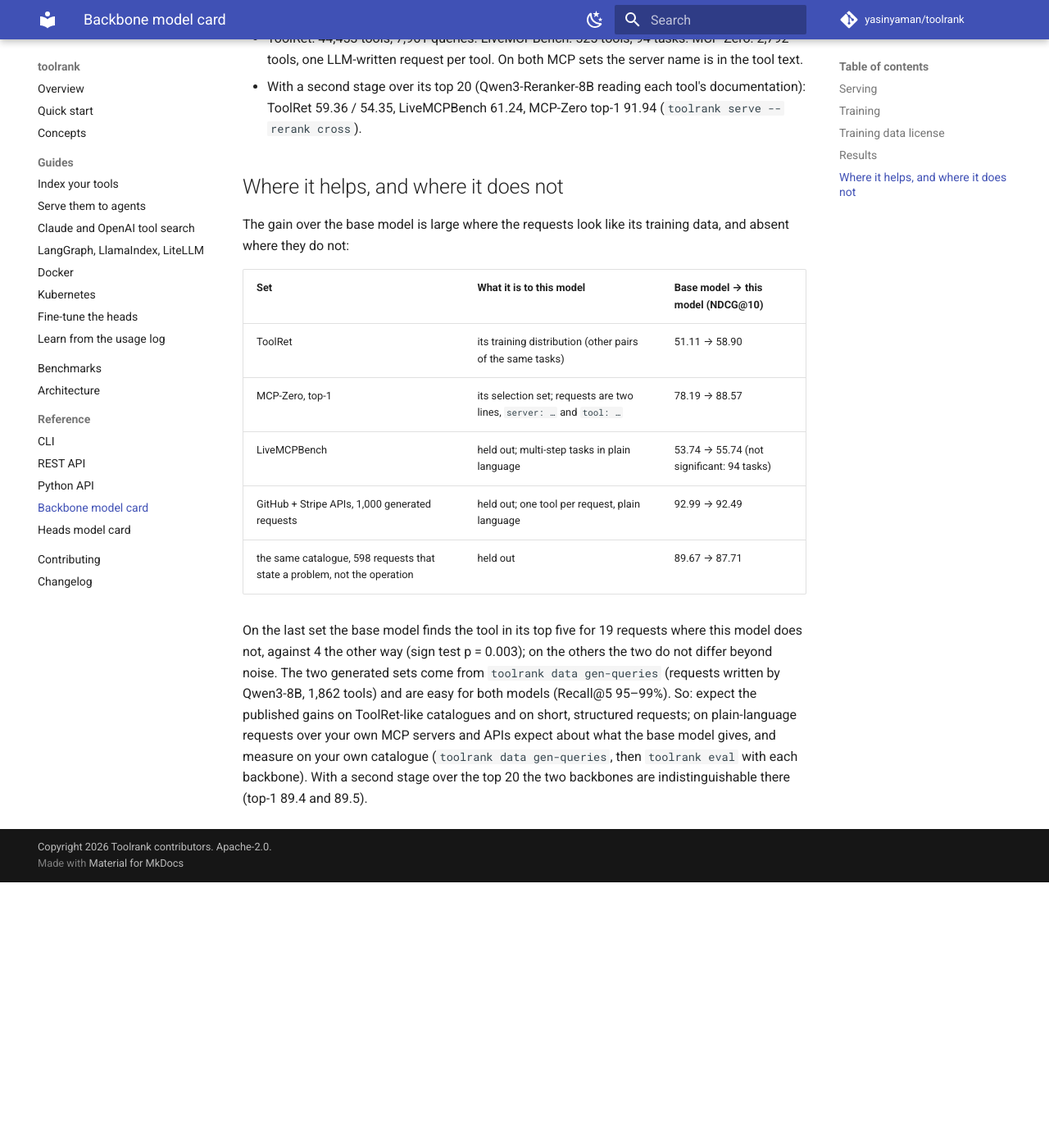
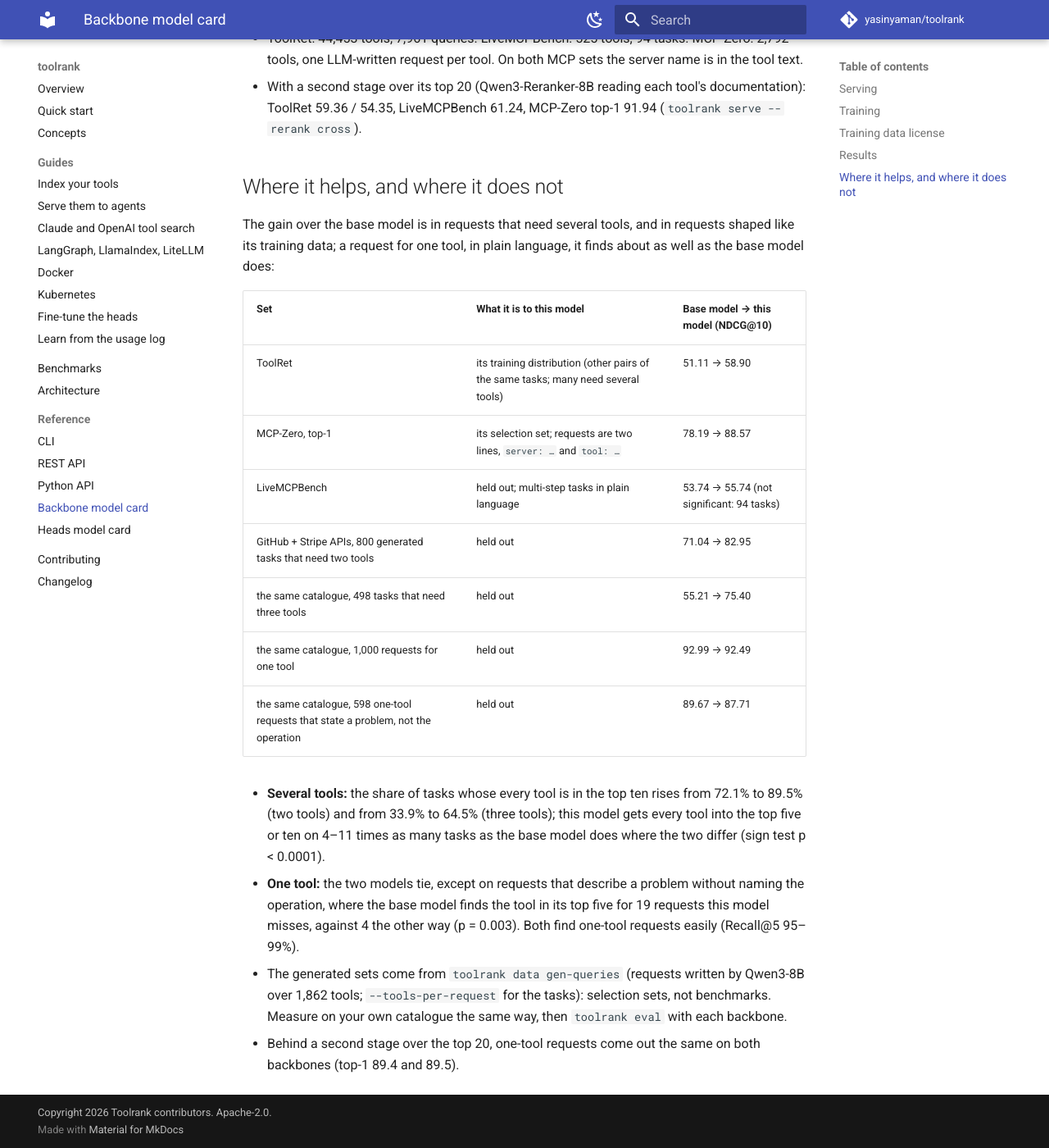
Before and after one commit to yasinyaman/toolrank, an MkDocs documentation site: the page built from docs/backbone/MODEL_CARD.md, in a window 1280 px wide and 1400 px high, scrolled down 2226 px. Shown: the whole window at 82% size. Built offline with MkDocs 1.6.1 and Material for MkDocs 9.7.7, drawn with Linux system fonts in a browser that asks for light colours; comment, search, counter and statistics services are not loaded; before the commit the page ends 3302 px from its top, so only the background shows below that.

Commit message:
faz-2/w7: the LoRA backbone's gain is in multi-tool tasks: the card, the README and the report say so
Generated tasks over the GitHub + Stripe catalogue: two tools NDCG@10 71.04 -> 82.95, three
tools 55.21 -> 75.40 (every tool in the top ten: 72 -> 90% and 34 -> 64%); requests for one tool
tie. This corrects the afternoon's reading, which had only the one-tool sets.

Co-Authored-By: Claude Fable 5.1 <noreply@anthropic.com>

```diff
--- a/docs/backbone/MODEL_CARD.md
+++ b/docs/backbone/MODEL_CARD.md
@@ -73,22 +73,29 @@ w/ inst, each set under its own protocol ([benchmarks](https://yaman.dev/toolran
 
 ## Where it helps, and where it does not
 
-The gain over the base model is large where the requests look like its training data, and absent
-where they do not:
+The gain over the base model is in requests that need several tools, and in requests shaped like
+its training data; a request for one tool, in plain language, it finds about as well as the base
+model does:
 
 | Set | What it is to this model | Base model → this model (NDCG@10) |
 | --- | --- | --- |
-| ToolRet | its training distribution (other pairs of the same tasks) | 51.11 → 58.90 |
+| ToolRet | its training distribution (other pairs of the same tasks; many need several tools) | 51.11 → 58.90 |
 | MCP-Zero, top-1 | its selection set; requests are two lines, `server: …` and `tool: …` | 78.19 → 88.57 |
 | LiveMCPBench | held out; multi-step tasks in plain language | 53.74 → 55.74 (not significant: 94 tasks) |
-| GitHub + Stripe APIs, 1,000 generated requests | held out; one tool per request, plain language | 92.99 → 92.49 |
-| the same catalogue, 598 requests that state a problem, not the operation | held out | 89.67 → 87.71 |
+| GitHub + Stripe APIs, 800 generated tasks that need two tools | held out | 71.04 → 82.95 |
+| the same catalogue, 498 tasks that need three tools | held out | 55.21 → 75.40 |
+| the same catalogue, 1,000 requests for one tool | held out | 92.99 → 92.49 |
+| the same catalogue, 598 one-tool requests that state a problem, not the operation | held out | 89.67 → 87.71 |
 
-On the last set the base model finds the tool in its top five for 19 requests where this model does
-not, against 4 the other way (sign test p = 0.003); on the others the two do not differ beyond
-noise. The two generated sets come from `toolrank data gen-queries` (requests written by Qwen3-8B,
-1,862 tools) and are easy for both models (Recall@5 95–99%). So: expect the published gains on
-ToolRet-like catalogues and on short, structured requests; on plain-language requests over your own
-MCP servers and APIs expect about what the base model gives, and measure on your own catalogue
-(`toolrank data gen-queries`, then `toolrank eval` with each backbone). With a second stage over
-the top 20 the two backbones are indistinguishable there (top-1 89.4 and 89.5).
+- **Several tools:** the share of tasks whose every tool is in the top ten rises from 72.1% to 89.5%
+  (two tools) and from 33.9% to 64.5% (three tools); this model gets every tool into the
+  top five or ten on 4–11 times as many tasks as the base model does where the two differ (sign test
+  p < 0.0001).
+- **One tool:** the two models tie, except on requests that describe a problem without naming the
+  operation, where the base model finds the tool in its top five for 19 requests this model misses,
+  against 4 the other way (p = 0.003). Both find one-tool requests easily (Recall@5 95–99%).
+- The generated sets come from `toolrank data gen-queries` (requests written by Qwen3-8B over 1,862
+  tools; `--tools-per-request` for the tasks): selection sets, not benchmarks. Measure on your own
+  catalogue the same way, then `toolrank eval` with each backbone.
+- Behind a second stage over the top 20, one-tool requests come out the same on both backbones
+  (top-1 89.4 and 89.5).
--- a/docs/results.toml
+++ b/docs/results.toml
@@ -9,7 +9,7 @@ notes = [
     "LiveMCPBench (94 queries, 525 tools) and MCP-Zero (2,792 tools): the tool text includes the MCP server's name (`toolrank data server-names`). One LiveMCPBench query is about one point. MCP-Zero ships no queries: ours were written by Qwen3-8B, one per tool (`toolrank data pull mcp-zero`), so its column does not compare with the MCP-Zero paper. Top-1 is Precision@1.",
     "*With instruction*, each query carries its task's instruction (ToolRet) or a generic one (the MCP sets), as the embedding model is served; the generic instruction costs BM25 on the MCP sets. BM25 is bm25s without stemming, the paper's setting.",
     "The heads (29.9M parameters, `docs/heads/MODEL_CARD.md`) were trained on ToolRet's training pairs, so ToolRet is in-domain for them and the MCP sets are not. On MCP-Zero, BM25 without instruction still wins at top-1: each generated query opens with a `server:` line that usually names the server, and exact matching rewards that.",
-    "The toolrank backbone v0.2 (`docs/backbone/MODEL_CARD.md`) is Qwen3-Embedding-8B with a LoRA trained on 20,000 of ToolRet's training pairs, served without heads (the v0.1 heads cost it 1–2 points). Its checkpoint was picked on MCP-Zero, so that column is its selection set; ToolRet is in-domain, LiveMCPBench is held out. Its gain is on those two: on LiveMCPBench and on generated plain-language requests over a GitHub + Stripe catalogue it ties with the base model (the model card has the numbers).",
+    "The toolrank backbone v0.2 (`docs/backbone/MODEL_CARD.md`) is Qwen3-Embedding-8B with a LoRA trained on 20,000 of ToolRet's training pairs, served without heads (the v0.1 heads cost it 1–2 points). Its checkpoint was picked on MCP-Zero, so that column is its selection set; ToolRet is in-domain, LiveMCPBench is held out. Beyond these sets, on generated requests over a GitHub + Stripe catalogue it gains 12–20 NDCG@10 points on tasks that need two or three tools and ties with the base model on requests for one tool (the model card has the numbers).",
     "FP8: the bf16 weights quantized as vLLM loads them (`--quantization fp8`). Every column is within a point of bf16, at about half the weight memory and batch-1 latency.",
     "Reproduce: `bash scripts/readme_results.sh` where the backbone is served (reports in `docs/results/`; `EMB_URL`, `EMB_MODEL`, `TAG` and `ROWS` select another endpoint and rows), then `uv run python scripts/readme_table.py --write`.",
 ]
```
Also changed, not shown: CHANGELOG.md (+3 -2 lines), CLAUDE.md (+9 -0 lines), README.md (+1 -1 lines), docs/benchmarks.md (+1 -1 lines), docs/concepts.md (+3 -3 lines), docs/reports/faz2-week7.md (+45 -15 lines).
